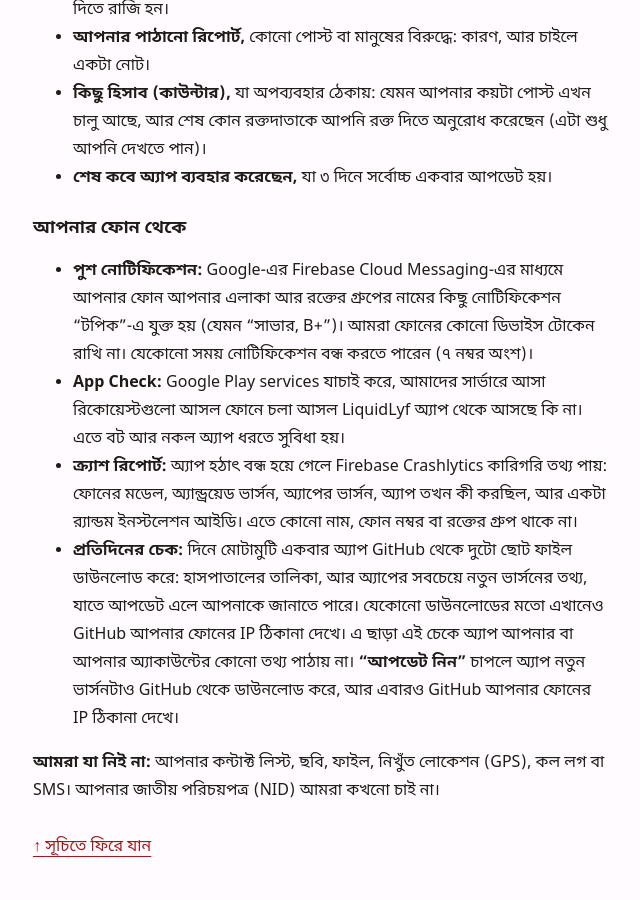
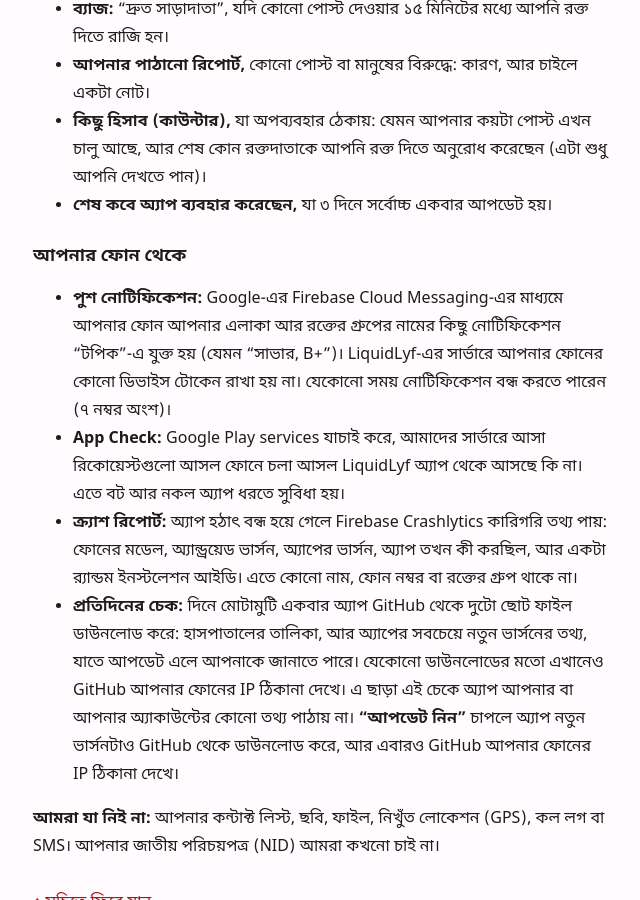
Before and after one commit to liquidlyf/liquidlyf.github.io, a Jekyll site: the page built from bn/privacy.md, in a window 1280 px wide and 900 px high, scrolled down 2824 px. Shown: the whole window, without its empty margins (319-959 px from the left). Built offline with Jekyll 4.4.1, drawn with Linux system fonts in a browser that asks for light colours; some of the changed text lies outside the part shown.

Commit message:
Privacy: Google sign-in details come into your LiquidLyf account, and no device token is stored on LiquidLyf's server (C27, the maintainer's wording, EN + BN); effective date still 20 November 2026; built from app repo cb9676a
Signed-off-by: AZMINUR RAHMAN <97751681+azminur2856@users.noreply.github.com>

```diff
--- a/bn/privacy.md
+++ b/bn/privacy.md
@@ -44,7 +44,8 @@ LiquidLyf একটা ওপেন সোর্স প্রজেক্ট,
 
 ### অ্যাকাউন্ট খোলার সময়
 - আপনার ইমেইল, আর আপনি কীভাবে সাইন ইন করেন (ইমেইল আর পাসওয়ার্ড, Google, বা দুটোই)। Google দিয়ে
-  সাইন ইন করলে Google আমাদের আপনার নাম, ইমেইল আর প্রোফাইল ছবির লিংক দেয়। ছবিটা আমরা কোথাও দেখাই না।
+  সাইন ইন করলে আপনার নাম, ইমেইল আর প্রোফাইল ছবির লিংক Google থেকে আপনার LiquidLyf অ্যাকাউন্টে আসে।
+  ছবিটা অ্যাপে কোথাও দেখানো হয় না।
 - আপনার পাসওয়ার্ড সামলায় Google-এর Firebase Authentication। আমরা কখনো সেটা দেখি না।
 - আপনি যে জানিয়েছেন আপনার বয়স ১৮ বা তার বেশি আর শর্তগুলো মেনেছেন: কবে মেনেছেন আর শর্তের কোন ভার্সন, সেটাসহ।
 
@@ -87,8 +88,8 @@ LiquidLyf-এর সার্ভারে আপনার অ্যাকাউ
 
 ### আপনার ফোন থেকে
 - **পুশ নোটিফিকেশন:** Google-এর Firebase Cloud Messaging-এর মাধ্যমে আপনার ফোন আপনার এলাকা আর রক্তের
-  গ্রুপের নামের কিছু নোটিফিকেশন "টপিক"-এ যুক্ত হয় (যেমন "সাভার, B+")। আমরা ফোনের কোনো ডিভাইস টোকেন
-  রাখি না। যেকোনো সময় নোটিফিকেশন বন্ধ করতে পারেন (৭ নম্বর অংশ)।
+  গ্রুপের নামের কিছু নোটিফিকেশন "টপিক"-এ যুক্ত হয় (যেমন "সাভার, B+")। LiquidLyf-এর সার্ভারে আপনার
+  ফোনের কোনো ডিভাইস টোকেন রাখা হয় না। যেকোনো সময় নোটিফিকেশন বন্ধ করতে পারেন (৭ নম্বর অংশ)।
 - **App Check:** Google Play services যাচাই করে, আমাদের সার্ভারে আসা রিকোয়েস্টগুলো আসল ফোনে চলা আসল
   LiquidLyf অ্যাপ থেকে আসছে কি না। এতে বট আর নকল অ্যাপ ধরতে সুবিধা হয়।
 - **ক্র্যাশ রিপোর্ট:** অ্যাপ হঠাৎ বন্ধ হয়ে গেলে Firebase Crashlytics কারিগরি তথ্য পায়: ফোনের মডেল,
```
Also changed, not shown: privacy.md (+5 -4 lines).
